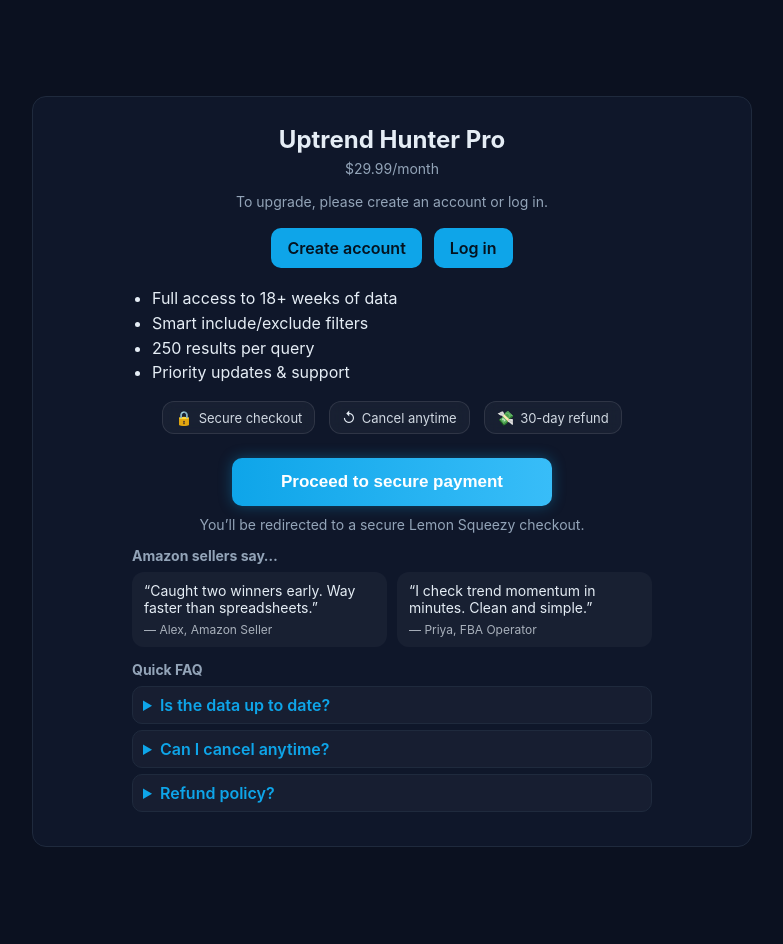
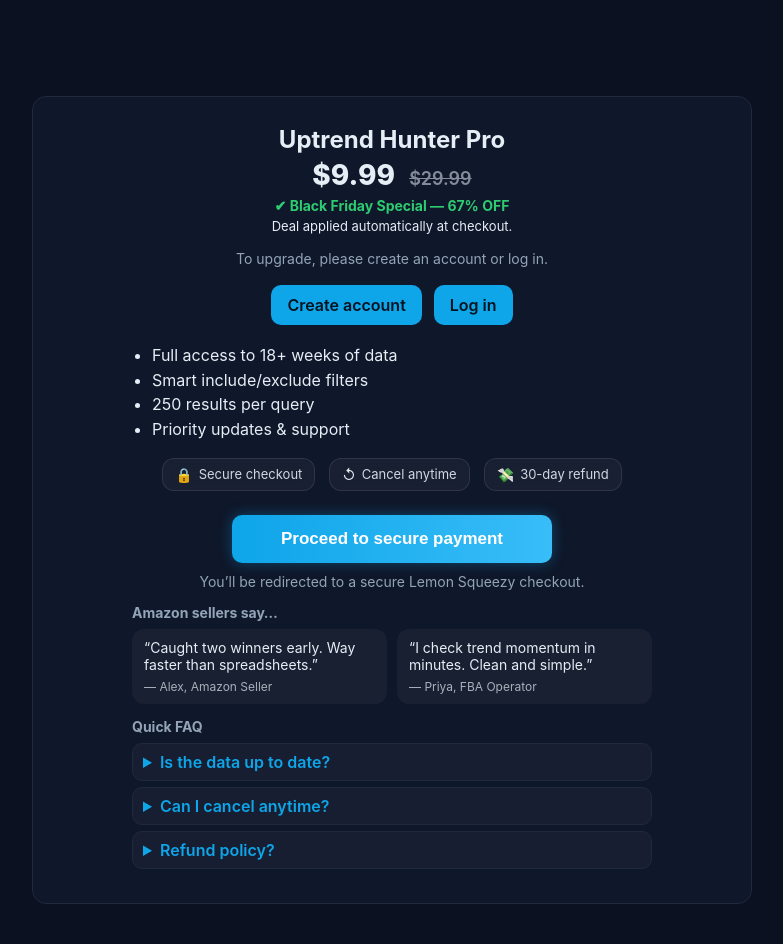
Before and after one commit to coskunforex/amazon-trend-web, a Flask app: page /checkout in a window 1280 px wide. Shown: the part 68-1012 px from the top of the page, without its empty margins (248-1031 px from the left). Before the commit the page ends 915 px from the top, so only its background shows below. Run offline with Flask 3, Linux system fonts and the light colour scheme; parts of the project's set-up code (start-up, migrations or seed data) failed here and were passed over.

Commit message:
BF pricing update (landing + checkout)

```diff
--- a/app/web/templates/checkout.html
+++ b/app/web/templates/checkout.html
@@ -24,7 +24,21 @@
   <main class="container" style="max-width:720px;margin:96px auto 56px;">
     <section class="card" style="padding:28px 28px; text-align:center;">
       <h1 style="margin:0 0 6px;">{{ plan_name }}</h1>
-      <p class="muted" style="margin:0 0 16px;">{{ price_text }}</p>
+      <div style="margin:0 0 16px;">
+  <div style="font-size:28px; font-weight:800; line-height:1.1;">
+    $9.99
+    <span style="text-decoration:line-through; opacity:0.55; margin-left:8px; font-size:18px; font-weight:600;">
+      $29.99
+    </span>
+  </div>
+  <div style="margin-top:6px; font-size:14px; color:#2ecc71; font-weight:700;">
+    ✔ Black Friday Special — 67% OFF
+  </div>
+  <div class="muted" style="margin-top:4px; font-size:13px;">
+    Deal applied automatically at checkout.
+  </div>
+</div>
+
 
       {% if user %}
         <p class="muted" style="margin:0 0 16px;">Signed in as <strong>{{ user.email }}</strong></p>
```
Also changed, not shown: app/web/templates/landing.html (+48 -1 lines).
